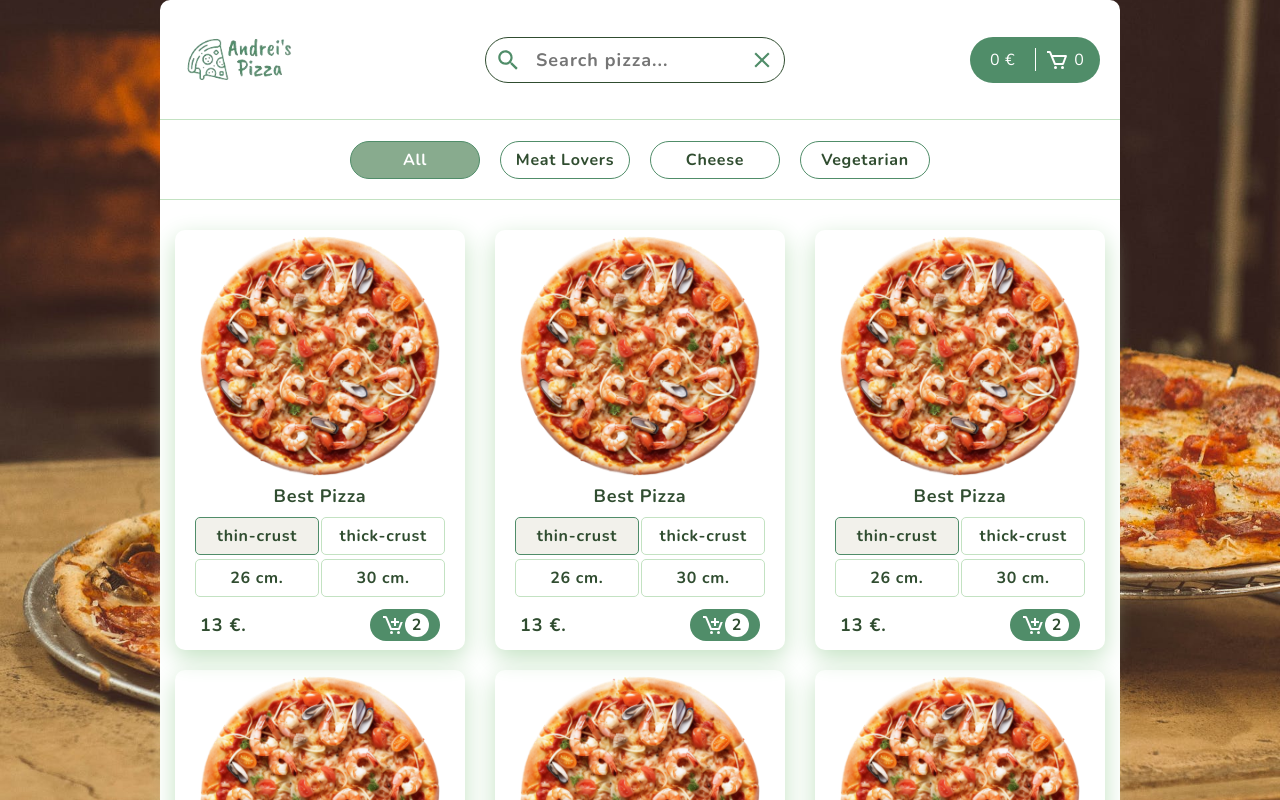
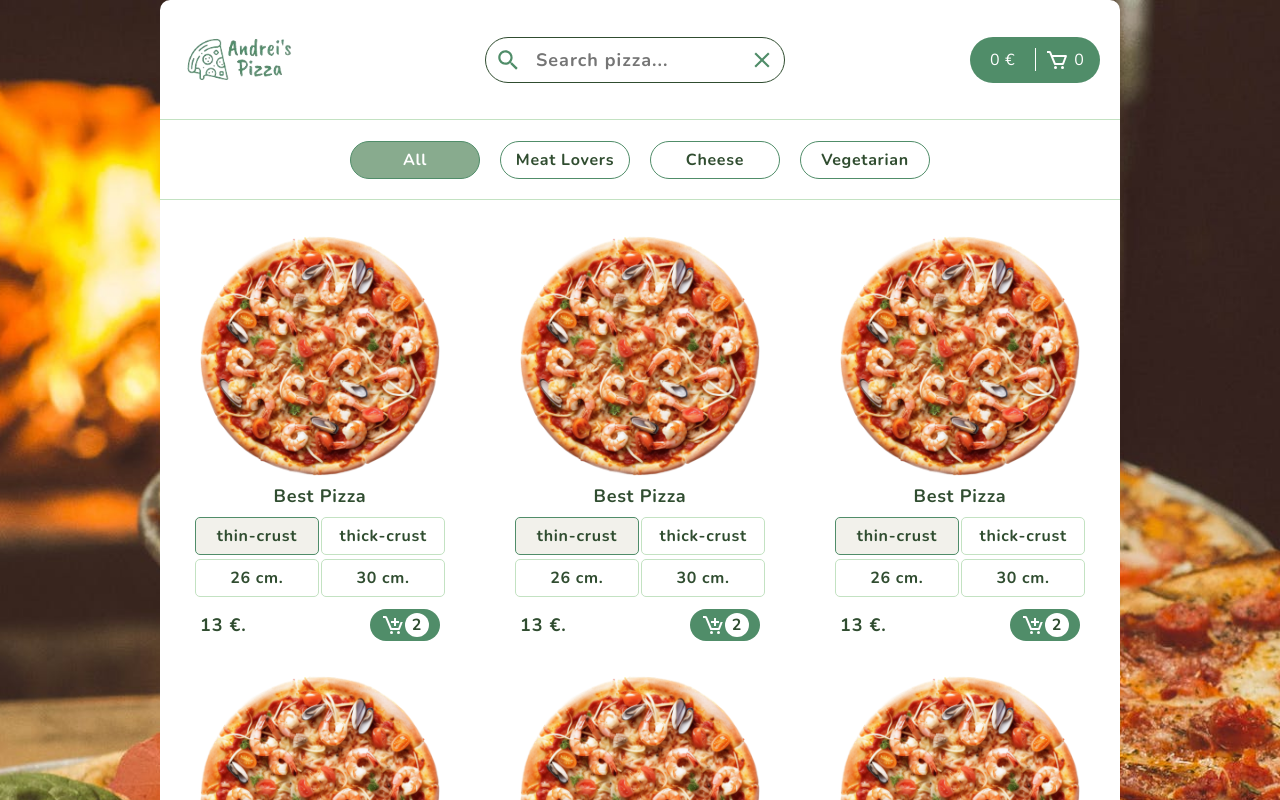
Before and after one commit to andbudha/andreis-pizza, a React (Create React App) app: page / in a window 1280 px wide. Shown: the top 800 px of the page. Built offline with nearby package versions, Linux system fonts and the light colour scheme.

Commit message:
App scss styles updated

```diff
--- a/src/App.scss
+++ b/src/App.scss
@@ -1,3 +1,4 @@
+@import './assets/sass/variables.scss';
 * {
   margin: 0;
   padding: 0;
@@ -7,7 +8,7 @@
 }
 
 .app-container {
-  height: 100vh;
+  height: auto;
   width: 100vw;
   background-image: url('../src/assets/images/background/background.jpg');
   background-position: center;
--- a/src/components/PizzaCard/PizzaCard.module.scss
+++ b/src/components/PizzaCard/PizzaCard.module.scss
@@ -14,7 +14,7 @@
   border-radius: 10px;
   margin: 5px;
   @include flexBox(nowrap, column, space-around, center);
-  box-shadow: $shadow_color 0px 8px 24px;
+  //box-shadow: $shadow_color 0px 8px 24px;
 
   .pizza_img_box {
     width: 260px;
```
